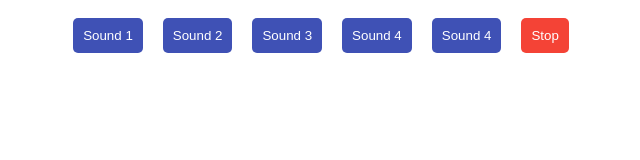
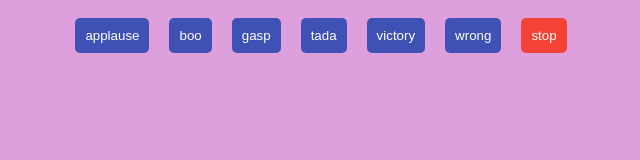
Before and after one commit to acciojob/Soundbar-AmeyPank, a website: page main.html in a window 1280 px wide. Shown: the whole page, without its empty margins (319-959 px from the left). Drawn offline with Linux system fonts and the light colour scheme.

Commit message:
SoundBar Working

```diff
--- a/main.html
+++ b/main.html
@@ -9,12 +9,13 @@
 <body>
 	<!-- the entire body must be written by student -->
 	<div id="buttons">
-		<button class="btn" onclick="playSound('sound1.mp3')">Sound 1</button>
-		<button class="btn" onclick="playSound('sound2.mp3')">Sound 2</button>
-		<button class="btn" onclick="playSound('sound3.mp3')">Sound 3</button>
-		<button class="btn" onclick="playSound('sound4.mp3')">Sound 4</button>
-		<button class="btn" onclick="playSound('sound4.mp3')">Sound 4</button>
-		<button class="btn stop" onclick="stopSound()">Stop</button>
+		<button class="btn" onclick="playSound('sound1.mp3')">applause</button>
+		<button class="btn" onclick="playSound('sound2.mp3')">boo</button>
+		<button class="btn" onclick="playSound('sound3.mp3')">gasp</button>
+		<button class="btn" onclick="playSound('sound4.mp3')">tada</button>
+		<button class="btn" onclick="playSound('sound5.mp3')">victory</button>
+		<button class="btn" onclick="playSound('sound6.mp3')">wrong</button>
+		<button class="btn stop" onclick="stopSound()">stop</button>
 	</div>
     <script type="text/javascript" src="./script.js">
 </script>
--- a/styles.css
+++ b/styles.css
@@ -1,4 +1,7 @@
 /*  your css code here. If applicable */
+body{
+	background-color:plum;
+}
 #buttons {
 			display: flex;
 			justify-content: center;
```
Also changed, not shown: 6 other files.
